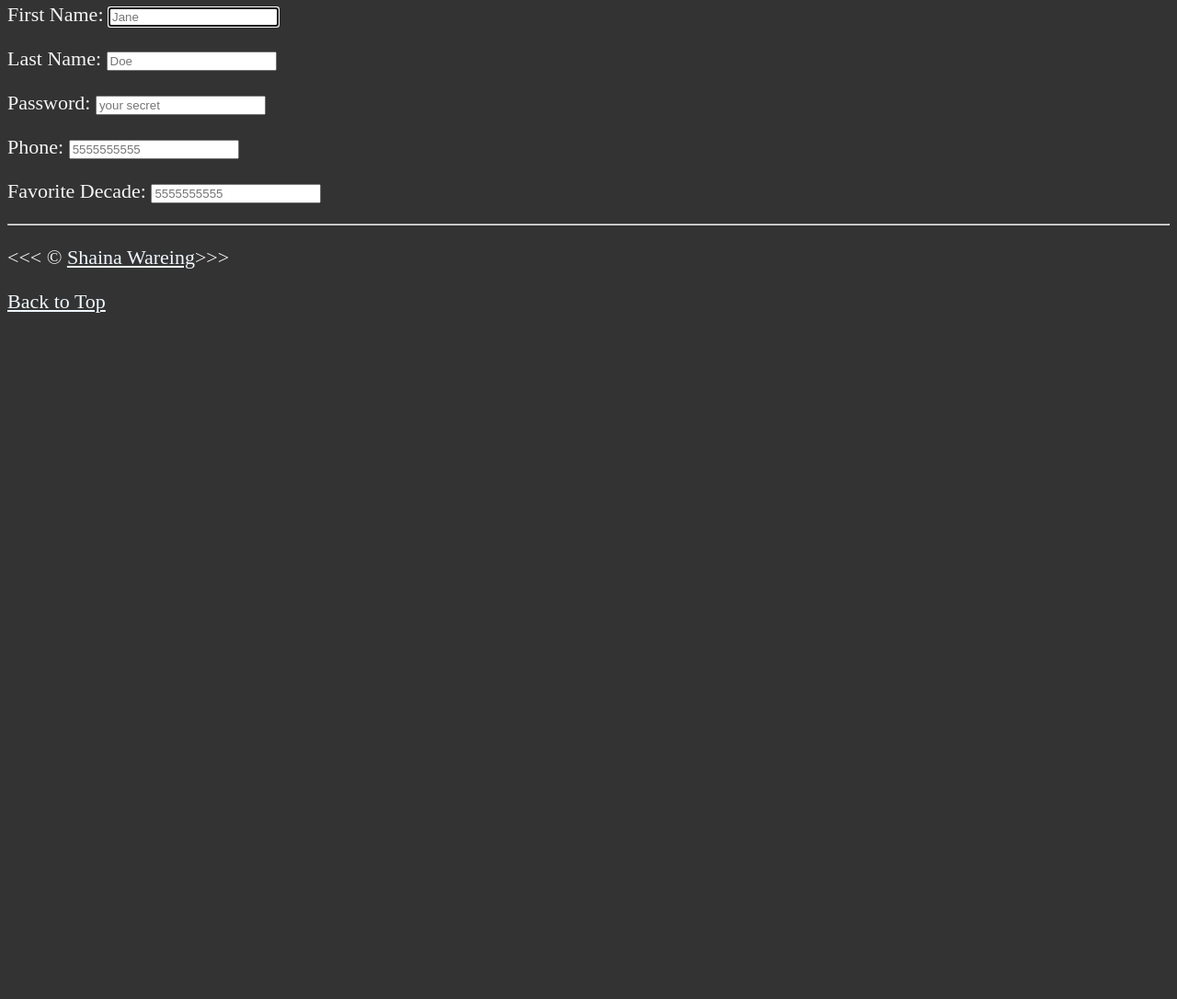
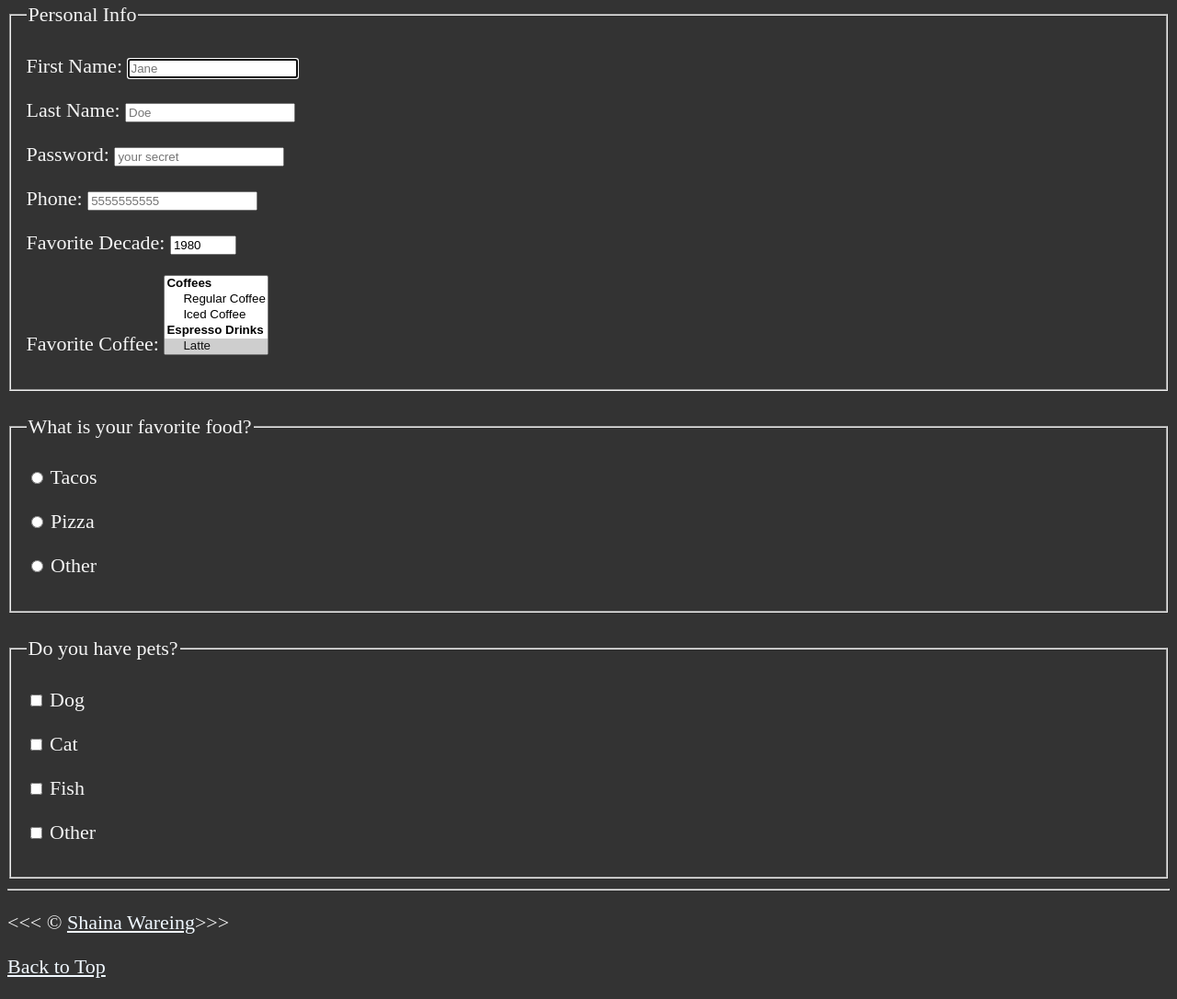
Before and after one commit to TotallyMoxie/HTML_Tutorial_DaveGray, a plain HTML site: page index.html in a window 1280 px wide. Shown: the part 2914-4000 px from the top of the page at 92% size. Before the commit the page ends 3277 px from the top, so only its background shows below. Drawn offline with Linux system fonts and the light colour scheme.

Commit message:
added boxes for inputing favorite food and pets

```diff
--- a/index.html
+++ b/index.html
@@ -168,6 +168,8 @@
         <p>I'd really like to hear from you!</p>
 
         <form action="https://httpbin.org/get" method="get">
+          <fieldset>
+            <legend>Personal Info</legend>
         <p>
           <label for="firstName">First Name:</label>
           <input type="text" name="firstName" id="firstName" placeholder="Jane" autocomplete="on" required autofocus>
@@ -186,8 +188,73 @@
         </p>
         <p>
           <label for="decade">Favorite Decade:</label>
-          <input type="tel" name="decade" id="decade" placeholder="5555555555" pattern="[0-9]{3}[0-9]{3}[0-9]{4}" required>
+          <input type="number" name="decade" id="decade" min="1950" max="2020" step="10" value="1980">
         </p>
+        <p>
+          <label for="coffee">Favorite Coffee:</label>
+          <select name="coffee" id="coffee" multiple size="5">
+            <optgroup label="Coffees">
+            <option value="regular coffee">Regular Coffee</option>
+            <option value="iced coffee">Iced Coffee</option>
+          </optgroup>
+          <optgroup label="Espresso Drinks">
+            <option value="latte" selected>Latte</option>
+            <option value="cappuccino">Cappuccino</option>
+            <option value="cortado">Cortado</option>
+            <option value="americano">Americano</option>
+          </optgroup>
+            <option value="other">Other</option>
+          </select>
+        </p>
+        <!-- <p>
+          <label for="coffee">Favorite Coffee:</label>
+          <input type="text" name="coffee" id="coffee" list="coffee-list">
+          <datalist id="coffee-list">
+            <option value="coffee">
+            <option value="latte">
+            <option value="espresso">
+            <option value="cortado">
+            <option value="americano">
+            <option value="other">
+          </datalist>
+        </p> -->
+      </fieldset>
+      <br>
+      <fieldset>
+        <legend>What is your favorite food?</legend>
+        <p>
+          <input type="radio" name="food" id="tacos" value="tacos">
+          <label for="tacos">Tacos</label>
+        </p>
+        <p>
+          <input type="radio" name="food" id="pizza" value="pizza">
+          <label for="pizza">Pizza</label>
+        </p>
+        <p>
+          <input type="radio" name="food" id="other" value="other">
+          <label for="other">Other</label>
+        </p>
+      </fieldset>
+      <br>
+      <fieldset>
+        <legend>Do you have pets?</legend>
+        <p>
+          <input type="checkbox" name="pets" id="dog" value="dog">
+          <label for="dog">Dog</label>
+        </p>
+        <p>
+          <input type="checkbox" name="pets" id="cat" value="cat">
+          <label for="cat">Cat</label>
+        </p>
+        <p>
+          <input type="checkbox" name="pets" id="fis" value="fish">
+          <label for="fish">Fish</label>
+        </p>
+        <p>
+          <input type="checkbox" name="pets" id="otherPet" value="otherPet">
+          <label for="otherPet">Other</label>
+        </p>
+      </fieldset>
         </form>
       </article>
     </main>
```
